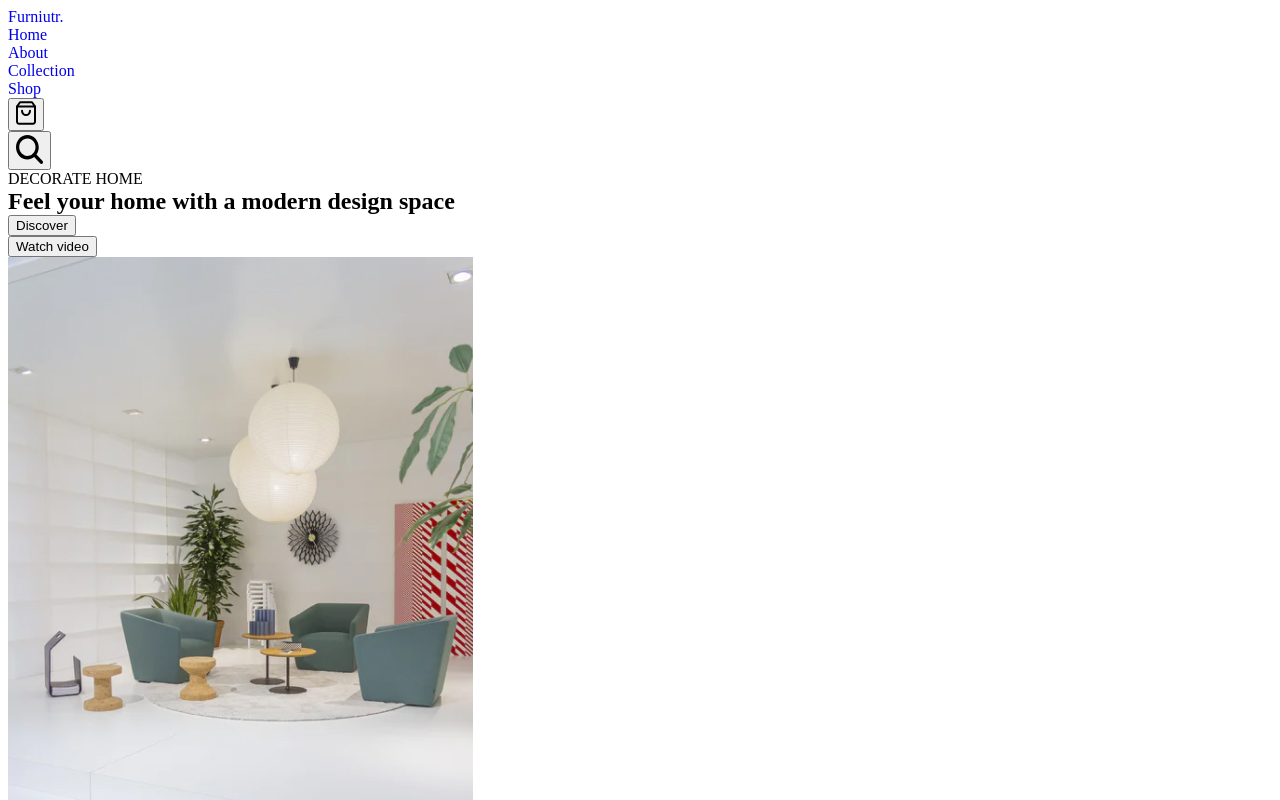
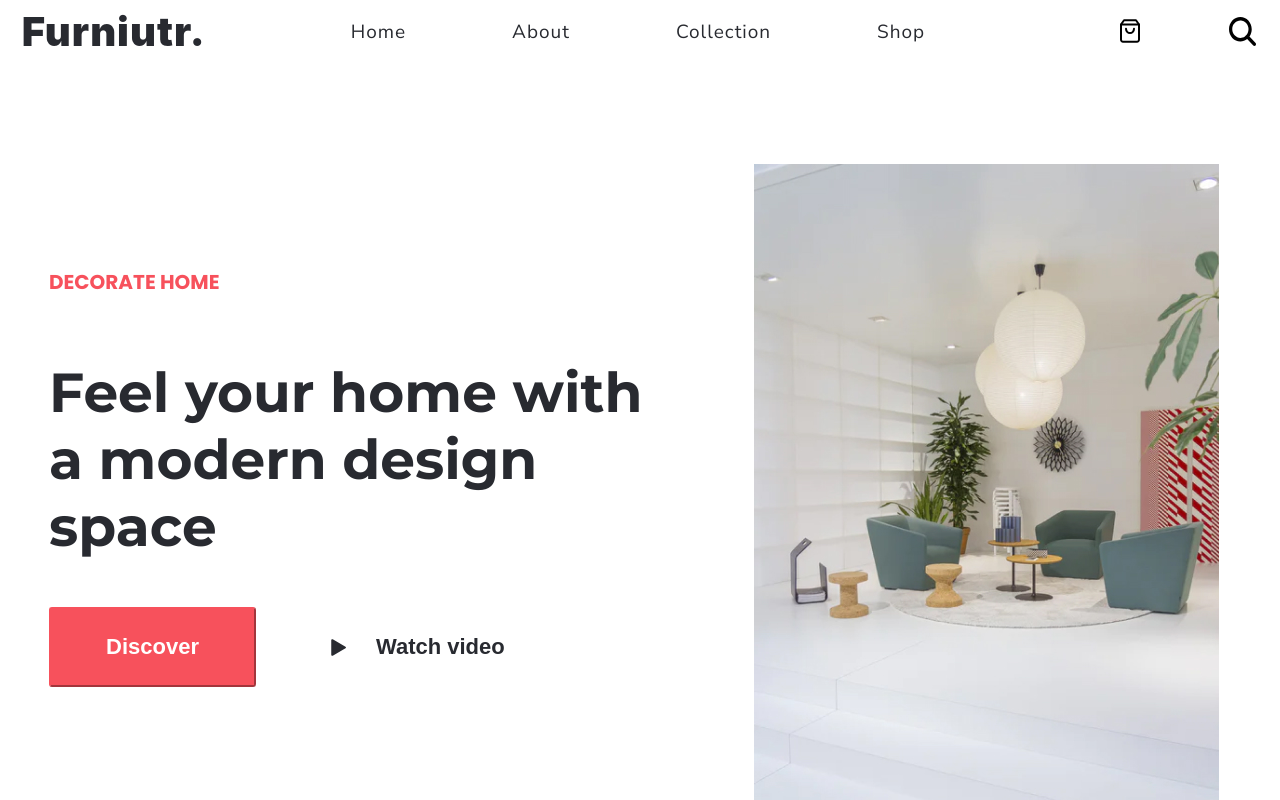
Before and after one commit to Vitaliy28031985/Furniutr-lessons-layout, a plain HTML site: page index.html in a window 1280 px wide. Shown: the top 800 px of the page. Drawn offline with Linux system fonts and the light colour scheme; a web font is replaced by a local one.

Commit message:
header and hero section

```diff
--- a/css/style.css
+++ b/css/style.css
@@ -26,3 +26,124 @@ img {
   margin: 0px;
   padding: 0px;
 }
+
+body {
+  font-family: Montserrat;
+}
+
+.container {
+  width: 1102px;
+  margin-left: auto;
+  margin-right: auto;
+}
+
+/* header */
+.header {
+  display: flex;
+  justify-content: center;
+  align-items: center;
+}
+.logo {
+  margin-right: 145px;
+  font-family: SF Pro Display;
+  font-size: 40px;
+  font-weight: 900;
+  line-height: 1.2;
+  letter-spacing: 1px;
+  color: #282a30;
+}
+
+.header-nav-container {
+  display: flex;
+  align-items: center;
+  gap: 106px;
+  margin-right: 193px;
+}
+
+.header-nav-link {
+  font-family: Nunito Sans;
+  font-size: 19px;
+  font-weight: 400;
+  line-height: 1.2;
+  color: #282a30;
+  letter-spacing: 1px;
+}
+.header-nav-link:hover,
+.header-nav-link:focus {
+  color: #f7515c;
+}
+
+.header-nav-button-container {
+  display: flex;
+  align-items: center;
+  gap: 85px;
+}
+.header-nav-button {
+  padding: 0;
+  background: transparent;
+  border-color: transparent;
+  cursor: pointer;
+}
+/* .header-nav-button svg {
+    fill: black;
+} */
+
+/* hero */
+.hero-section {
+  display: flex;
+  gap: 85px;
+  margin-top: 108px;
+  padding-right: 80px;
+}
+
+.hero-section-text {
+  margin-top: 103px;
+  margin-bottom: 62px;
+  font-family: Poppins;
+  font-size: 20px;
+  font-weight: 700;
+  color: #f7515c;
+}
+.hero-section-title {
+  width: 620px;
+  margin-bottom: 47px;
+  font-size: 55px;
+  font-weight: 700;
+  color: #282a30;
+}
+.hero-section-button-container {
+  display: flex;
+  align-items: center;
+  gap: 67px;
+}
+.hero-section-button {
+  padding: 25px 55px;
+  font-size: 22px;
+  font-style: normal;
+  font-weight: 600;
+  color: #fff;
+  border-radius: 3px;
+  background: #f7515c;
+  border-color: #f7515c;
+  /* border: 0; */
+}
+.hero-section-button:hover,
+.hero-section-button:focus {
+  background: transparent;
+  color: #f7515c;
+  border-color: #f7515c;
+}
+.hero-section-button--watch {
+  display: flex;
+  align-items: center;
+  gap: 30px;
+  font-size: 22px;
+  font-weight: 600;
+  color: #282a30;
+  background: transparent;
+  border-color: transparent;
+}
+
+.hero-section-pictures-container {
+  padding: 0;
+}
--- a/index.html
+++ b/index.html
@@ -4,29 +4,38 @@
     <meta charset="UTF-8" />
     <meta name="viewport" content="width=device-width, initial-scale=1.0" />
     <title>Document</title>
+    <link rel="preconnect" href="https://fonts.gstatic.com" crossorigin />
+    <link
+      href="https://fonts.googleapis.com/css2?family=Manrope:wght@400;500;700&family=Montserrat:wght@400;600;700&family=Nunito&family=Nunito+Sans:opsz@6..12&family=Poppins:wght@700&family=Raleway:wght@100;600&display=swap"
+      rel="stylesheet"
+    />
+    <link
+      href="https://fonts.cdnfonts.com/css/sf-pro-display"
+      rel="stylesheet"
+    />
     <link rel="stylesheet" href="./css/style.css" />
   </head>
   <body>
     <!-- HEADER -->
-    <header>
-      <a href="#">Furniutr.</a>
-      <ul>
-        <li>
-          <a href="#">Home</a>
+    <header class="header">
+      <a class="logo" href="#">Furniutr.</a>
+      <ul class="header-nav-container">
+        <li class="header-nav-item">
+          <a class="header-nav-link" href="#">Home</a>
+        </li>
+        <li class="header-nav-item">
+          <a class="header-nav-link" href="#">About</a>
         </li>
         <li>
-          <a href="#">About</a>
+          <a class="header-nav-link" href="#">Collection</a>
         </li>
-        <li>
-          <a href="#">Collection</a>
-        </li>
-        <li>
-          <a href="#">Shop</a>
+        <li class="header-nav-item">
+          <a class="header-nav-link" href="#">Shop</a>
         </li>
       </ul>
-      <ul>
+      <ul class="header-nav-button-container">
         <li>
-          <button>
+          <button class="header-nav-button">
             <svg
               xmlns="http://www.w3.org/2000/svg"
               width="20"
@@ -59,7 +68,7 @@
           </button>
         </li>
         <li>
-          <button>
+          <button class="header-nav-button">
             <svg
               xmlns="http://www.w3.org/2000/svg"
               width="27"
@@ -77,20 +86,37 @@
       </ul>
     </header>
     <!-- HERO SECTION -->
-    <section>
-      <div>
-        <p>DECORATE HOME</p>
-        <h1>Feel your home with a modern design space</h1>
-        <ul>
+    <section class="hero-section container">
+      <div class="hero-section-container">
+        <p class="hero-section-text">DECORATE HOME</p>
+        <h1 class="hero-section-title">
+          Feel your home with a modern design space
+        </h1>
+        <ul class="hero-section-button-container">
           <li>
-            <button>Discover</button>
+            <button class="hero-section-button">Discover</button>
           </li>
           <li>
-            <button>Watch video</button>
+            <button class="hero-section-button--watch">
+              <svg
+                xmlns="http://www.w3.org/2000/svg"
+                width="15"
+                height="17"
+                viewBox="0 0 15 17"
+                fill="none"
+              >
+                <path
+                  d="M14.5 7.63397C15.1667 8.01888 15.1667 8.98112 14.5 9.36602L1.75 16.7272C1.08333 17.1121 0.249999 16.631 0.249999 15.8612L0.25 1.13878C0.25 0.368983 1.08333 -0.112142 1.75 0.272758L14.5 7.63397Z"
+                  fill="#282A30"
+                />
+              </svg>
+
+              Watch video
+            </button>
           </li>
         </ul>
       </div>
-      <div>
+      <div class="hero-section-pictures-container">
         <img src="./images/image-min.jpg" alt="design" />
       </div>
     </section>
```
Lines whose indentation alone changed are shown as unchanged.
